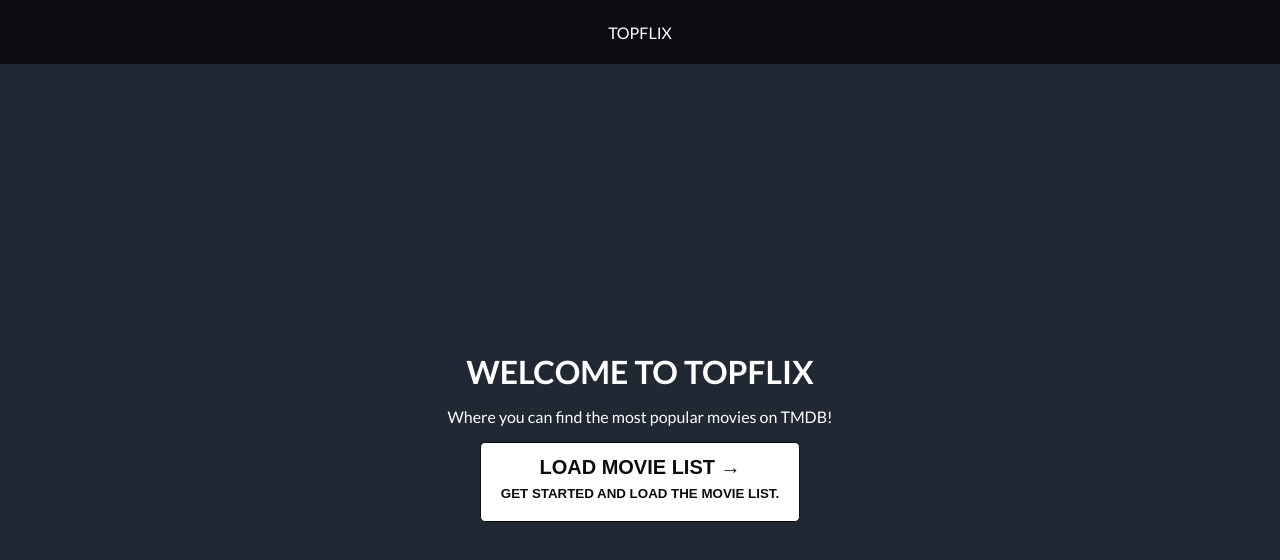
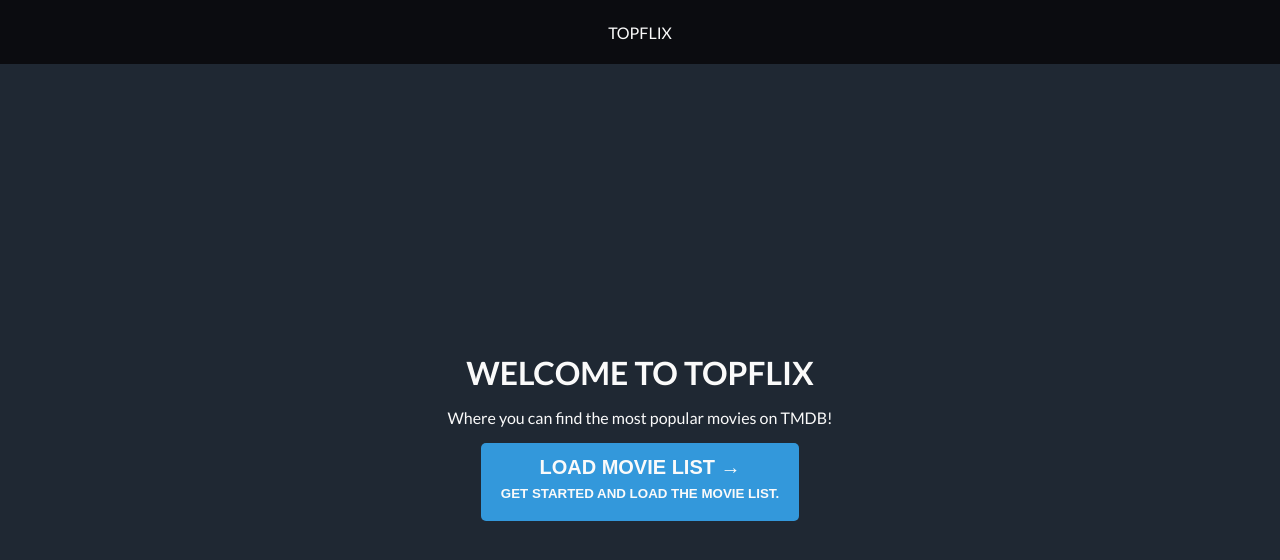
Before and after one commit to alikhani/topflix, a Next.js app: page / in a window 1280 px wide. Shown: the top 560 px of the page. Built offline with nearby package versions, Linux system fonts and the light colour scheme.

Commit message:
styling fixes, loader and button

```diff
--- a/styles/Loader.module.css
+++ b/styles/Loader.module.css
@@ -1,10 +1,11 @@
 .loader {
-  border: 10px solid #fff;
-  border-top: 10px solid #3498db;
+  border: 1px solid transparent;
+  border-top: 1px solid #fafafa;
   border-radius: 50%;
+  border-width: 3px;
   width: 50px;
   height: 50px;
-  animation: spin 2s linear infinite;
+  animation: spin 0.65s linear infinite;
 }
 
 @keyframes spin {
--- a/styles/MovieCard.module.css
+++ b/styles/MovieCard.module.css
@@ -1,6 +1,6 @@
 .card {
   height: 225px;
-  color: #000;
+  color: #0b0c10;
   border-radius: 5px;
   border: 1px solid hsla(246, 46%, 8%, 1);
   box-shadow: 0 2px 10px 3px hsla(246, 46%, 8%, 0.5);
--- a/styles/globals.css
+++ b/styles/globals.css
@@ -4,7 +4,7 @@
   margin: 0;
   overflow-x: hidden;
   background-color: #1f2833;
-  color: #fff;
+  color: #fafafa;
   font-family: Lato, -apple-system, BlinkMacSystemFont, Segoe UI, Roboto, Oxygen,
     Ubuntu, Cantarell, Fira Sans, Droid Sans, Helvetica Neue, sans-serif;
   font-display: swap;
@@ -35,26 +35,33 @@
   text-transform: uppercase;
   font-weight: bold;
   padding: 0.5em;
-  background-color: #fff;
+  /* background-color: #fafafa; */
   border-radius: 5px;
-  color: #0b0c10;
+  /* color: #0b0c10; */
   outline: none;
-  border: 1px solid;
-  border-color: #0b0c10;
-  transition: border-color 0.25s ease;
+  border: none;
+  /* border-color: #0b0c10; */
+  color: #fafafa;
+  background-color: hsla(204, 70%, 53%, 1);
+  transition: background-color 0.25s ease;
 }
 
 button:disabled,
 button[disabled] {
-  border: 1px solid #999999;
-  background-color: #cccccc;
+  border: 1px solid #999;
+  background-color: #ccc;
   color: #666666;
   cursor: default;
 }
 
 button:hover {
-  box-shadow: 0 1px 2px 1px hsla(156, 96%, 69%, 0.3);
-  border-color: hsla(156, 96%, 69%, 1);
+  background-color: hsla(204, 70%, 43%, 1);
+  /* box-shadow: 0 1px 2px 1px hsla(156, 96%, 69%, 0.3); */
+  /* box-shadow: 0 1px 3px 2px hsla(204, 70%, 53%, 0.3);
+  border-color: hsla(204, 70%, 53%, 1); */
+}
+button:focus {
+  background-color: hsla(204, 70%, 33%, 1);
 }
 
 * {
```
